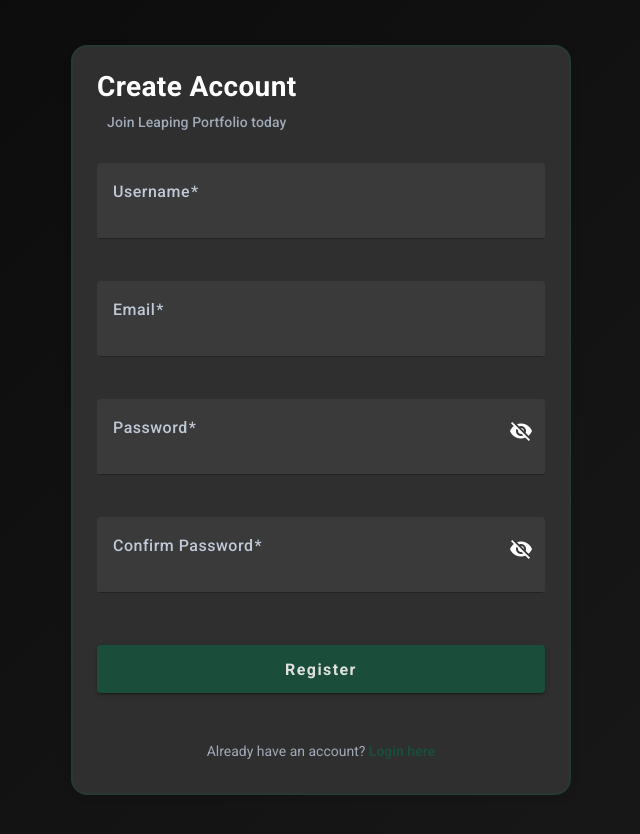
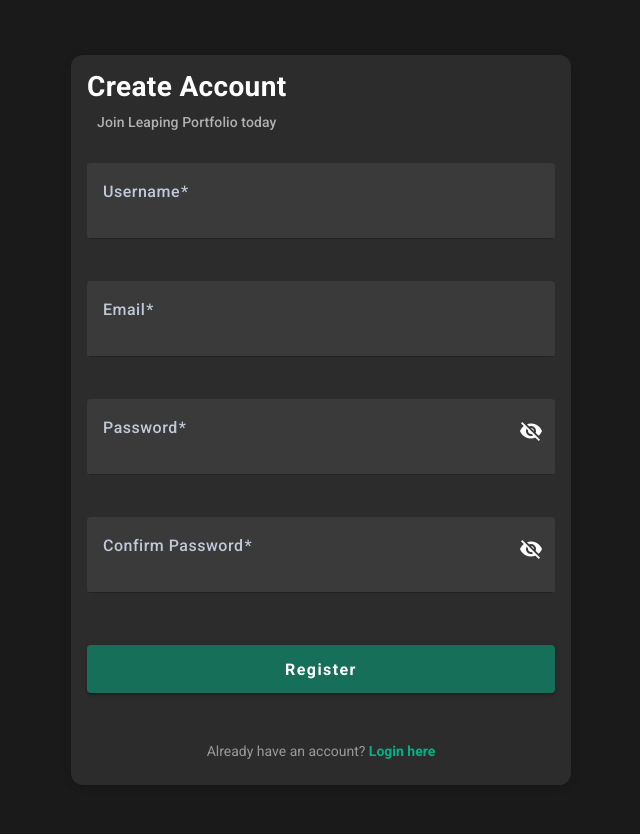
Before and after one commit to andrewoh365/TheLeaping-Project, an Angular app in the folder frontend/: page /register in a window 1280 px wide. Shown: the top 834 px of the page, without its empty margins (319-959 px from the left). Built offline with nearby package versions, Linux system fonts and the light colour scheme.

Commit message:
Update: Change frontend color scheme to match mockup

```diff
--- a/frontend/src/app/components/login/login.component.scss
+++ b/frontend/src/app/components/login/login.component.scss
@@ -3,18 +3,16 @@
   justify-content: center;
   align-items: center;
   min-height: 100vh;
-  background: linear-gradient(135deg, #0a0a0a 0%, #1a1a1a 100%);
+  background: #1a1a1a;
   padding: 20px;
 }
 
 .login-card {
   width: 100%;
   max-width: 450px;
-  background-color: #2f2f2f;
-  box-shadow: 0 20px 60px rgba(0, 0, 0, 0.8), 0 0 40px rgba(26, 77, 58, 0.25), inset 0 1px 0 rgba(255, 255, 255, 0.1);
-  border-radius: 16px;
-  border: 2px solid rgba(26, 77, 58, 0.4);
-  padding: 8px;
+  background-color: #2c2c2c;
+  box-shadow: 0 8px 32px rgba(0, 0, 0, 0.3);
+  border-radius: 12px;
 }
 
 mat-card-header {
@@ -29,7 +27,7 @@
 
   mat-card-subtitle {
     font-size: 14px;
-    color: #a0a9b8;
+    color: #b0b0b0;
     margin-top: 8px;
   }
 }
@@ -45,9 +43,9 @@
   gap: 10px;
   padding: 12px 16px;
   margin-bottom: 20px;
-  background-color: rgba(198, 40, 40, 0.15);
+  background-color: rgba(198, 40, 40, 0.2);
   color: #ff6b6b;
-  border-left: 4px solid #ff6b6b;
+  border-left: 4px solid #c62828;
   border-radius: 4px;
   font-size: 14px;
 
@@ -61,6 +59,21 @@
 .full-width {
   width: 100%;
   margin-bottom: 20px;
+
+  ::ng-deep {
+    .mat-mdc-form-field-label {
+      color: #d0d0d0 !important;
+    }
+
+    .mdc-text-field__input {
+      color: #f5f5f5 !important;
+      caret-color: #167059 !important;
+    }
+
+    .mdc-text-field__input::placeholder {
+      color: #888888 !important;
+    }
+  }
 }
 
 .submit-btn {
@@ -73,20 +86,17 @@
   align-items: center;
   justify-content: center;
   gap: 8px;
-  background-color: #1a4d3a !important;
-  color: #e0e0e0 !important;
+  background-color: #167059 !important;
+  color: #ffffff !important;
   border: none;
   transition: all 0.3s ease;
 
   &:hover:not(:disabled) {
-    background-color: #225a47 !important;
-    box-shadow: 0 0 20px rgba(26, 77, 58, 0.4);
+    background-color: #1a8370 !important;
   }
 
   &:disabled {
-    opacity: 0.5;
-    background-color: #0f2f23 !important;
-    color: #6b9983 !important;
+    opacity: 0.7;
   }
 }
 
@@ -101,17 +111,17 @@
   p {
     margin: 10px 0;
     font-size: 14px;
-    color: #a0a9b8;
+    color: #999;
 
     a {
-      color: #1a4d3a;
+      color: #00b386;
       text-decoration: none;
       font-weight: 600;
       cursor: pointer;
       transition: all 0.3s ease;
 
       &:hover {
-        color: #225a47;
+        color: #00d4a2;
         text-decoration: underline;
       }
     }
--- a/frontend/src/app/components/register/register.component.scss
+++ b/frontend/src/app/components/register/register.component.scss
@@ -3,18 +3,16 @@
   justify-content: center;
   align-items: center;
   min-height: 100vh;
-  background: linear-gradient(135deg, #0a0a0a 0%, #1a1a1a 100%);
+  background: #1a1a1a;
   padding: 20px;
 }
 
 .register-card {
   width: 100%;
   max-width: 500px;
-  background-color: #2f2f2f;
-  box-shadow: 0 20px 60px rgba(0, 0, 0, 0.8), 0 0 40px rgba(26, 77, 58, 0.25), inset 0 1px 0 rgba(255, 255, 255, 0.1);
-  border-radius: 16px;
-  border: 2px solid rgba(26, 77, 58, 0.4);
-  padding: 8px;
+  background-color: #2c2c2c;
+  box-shadow: 0 8px 32px rgba(0, 0, 0, 0.3);
+  border-radius: 12px;
 }
 
 mat-card-header {
@@ -29,7 +27,7 @@
 
   mat-card-subtitle {
     font-size: 14px;
-    color: #a0a9b8;
+    color: #b0b0b0;
     margin-top: 8px;
   }
 }
@@ -45,9 +43,9 @@
   gap: 10px;
   padding: 12px 16px;
   margin-bottom: 20px;
-  background-color: rgba(198, 40, 40, 0.15);
+  background-color: rgba(198, 40, 40, 0.2);
   color: #ff6b6b;
-  border-left: 4px solid #ff6b6b;
+  border-left: 4px solid #c62828;
   border-radius: 4px;
   font-size: 14px;
 
@@ -61,6 +59,21 @@
 .full-width {
   width: 100%;
   margin-bottom: 20px;
+
+  ::ng-deep {
+    .mat-mdc-form-field-label {
+      color: #d0d0d0 !important;
+    }
+
+    .mdc-text-field__input {
+      color: #f5f5f5 !important;
+      caret-color: #167059 !important;
+    }
+
+    .mdc-text-field__input::placeholder {
+      color: #888888 !important;
+    }
+  }
 }
 
 .submit-btn {
@@ -73,20 +86,17 @@
   align-items: center;
   justify-content: center;
   gap: 8px;
-  background-color: #1a4d3a !important;
-  color: #e0e0e0 !important;
+  background-color: #167059 !important;
+  color: #ffffff !important;
   border: none;
   transition: all 0.3s ease;
 
   &:hover:not(:disabled) {
-    background-color: #225a47 !important;
-    box-shadow: 0 0 20px rgba(26, 77, 58, 0.4);
+    background-color: #1a8370 !important;
   }
 
   &:disabled {
-    opacity: 0.5;
-    background-color: #0f2f23 !important;
-    color: #6b9983 !important;
+    opacity: 0.7;
   }
 }
 
@@ -101,17 +111,17 @@
   p {
     margin: 10px 0;
     font-size: 14px;
-    color: #a0a9b8;
+    color: #999;
 
     a {
-      color: #1a4d3a;
+      color: #00b386;
       text-decoration: none;
       font-weight: 600;
       cursor: pointer;
       transition: all 0.3s ease;
 
       &:hover {
-        color: #225a47;
+        color: #00d4a2;
         text-decoration: underline;
       }
     }
```
